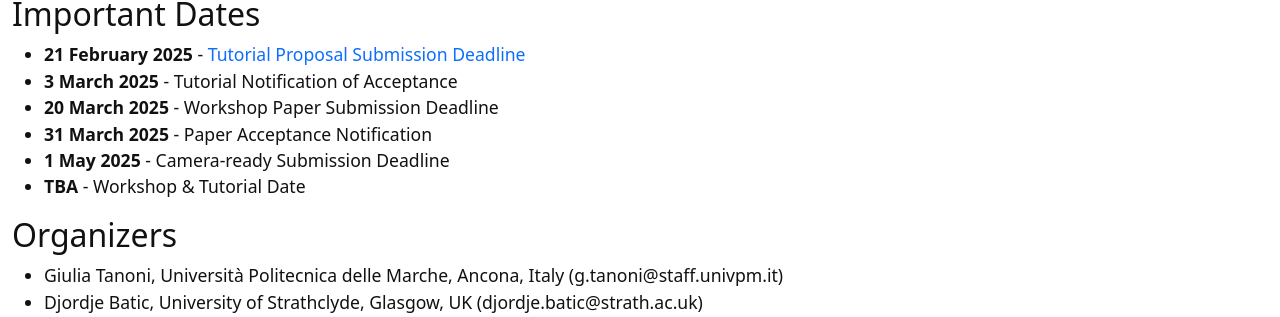
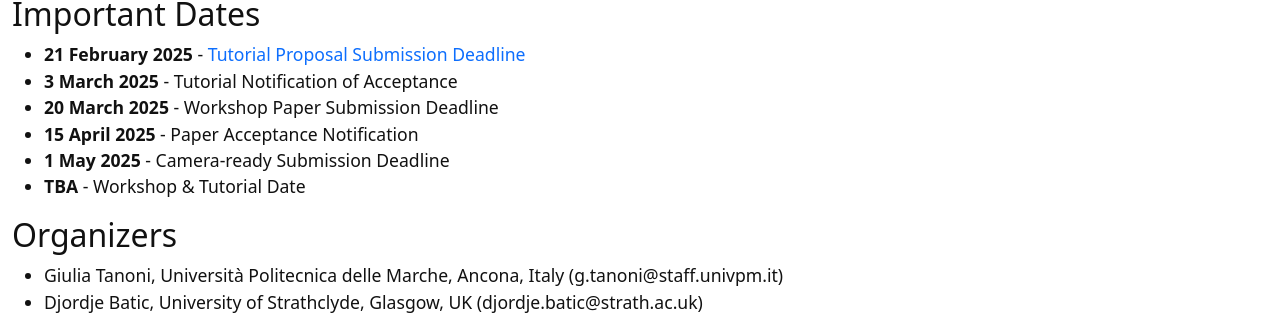
Before and after one commit to djordjebatic/ijcnn-dlt-4-osge, a Jekyll site: the page built from index.md, in a window 1280 px wide and 900 px high, scrolled down 1661 px. Shown: the part 429-746 px from the top of the window. Built offline with Jekyll 4.4.1, drawn with Linux system fonts in a browser that asks for light colours.

```diff
--- a/index.md
+++ b/index.md
@@ -48,7 +48,7 @@ Please follow the submission guideline from the [IJCNN 2025 Submission Website](
 - **21 February 2025** - [Tutorial Proposal Submission Deadline](https://djordjebatic.github.io/ijcnn-dlt-4-osge/content/2-tutorial.html)
 - **3 March 2025** - Tutorial Notification of Acceptance
 - **20 March 2025** - Workshop Paper Submission Deadline
-- **31 March 2025** - Paper Acceptance Notification
+- **15 April 2025** - Paper Acceptance Notification
 - **1 May 2025** - Camera-ready Submission Deadline
 - **TBA** - Workshop & Tutorial Date
 
```
Also changed, not shown: content/4-dates.md (+1 -1 lines).
